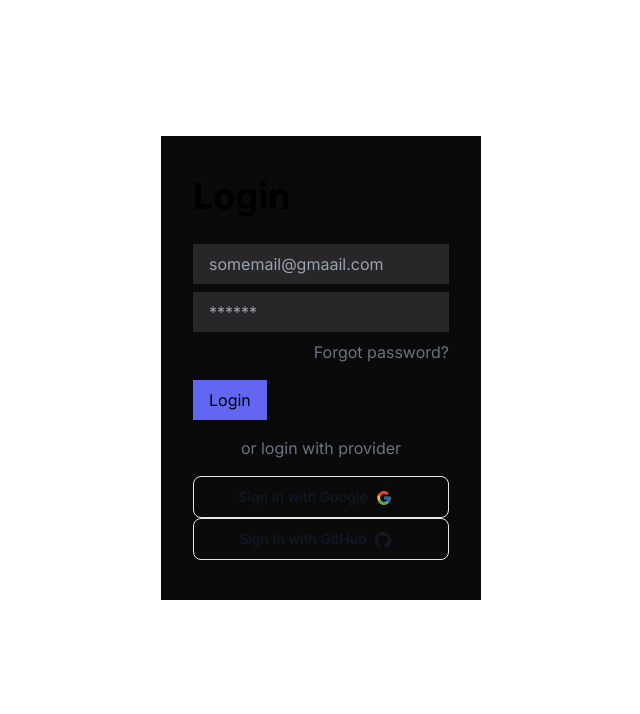
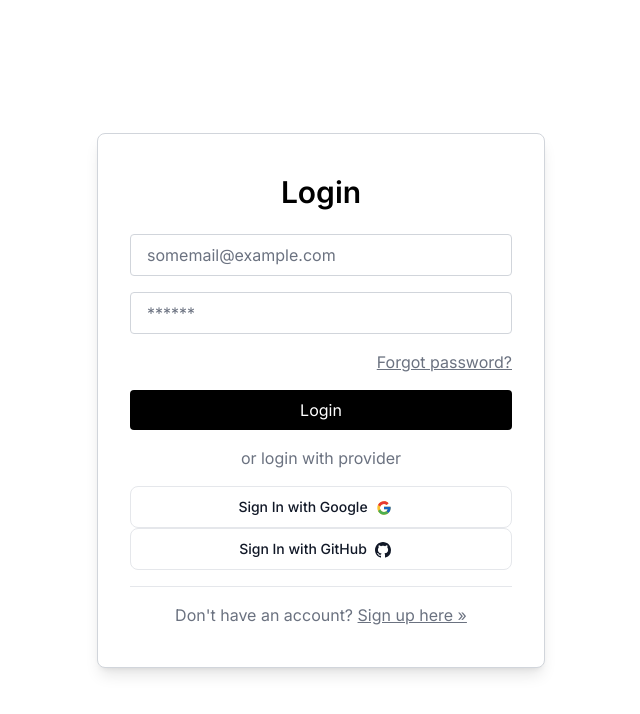
Before and after one commit to King-kae/nextjs-chatter, a Next.js app: page /login in a window 1280 px wide. Shown: the top 714 px of the page, without its empty margins (319-959 px from the left). Built offline with nearby package versions, Linux system fonts and the light colour scheme.

Commit message:
adding width to Image

```diff
--- a/src/app/allposts/[title]/page.tsx
+++ b/src/app/allposts/[title]/page.tsx
@@ -114,7 +114,7 @@ export default function PostPage({ params }: PostPageProps) {
       <Image
         src={post.imageURL}
         alt={post.title}
-        className="w-full h-auto max-h-96 object-cover mb-8 rounded-md shadow-md"
+        className="w-full h-auto object-cover mb-8 rounded-md shadow-md"
         width={800}
         height={400}
       />
--- /dev/null
+++ b/src/app/api/getuserposts/route.tsx
@@ -0,0 +1,32 @@
+// src/app/api/posts/user/route.ts
+import { NextRequest, NextResponse } from "next/server";
+import { getServerSession } from "next-auth";
+import connectToMongoDB from "@/lib/db";
+import Post from "@/models/post";
+import User from "@/models/user";
+import { authOptions } from "@/utils/authOptions";
+
+export async function GET(req: NextRequest) {
+  const session = await getServerSession(authOptions);
+
+  if (!session) {
+    return NextResponse.json({ message: "Unauthorized" }, { status: 401 });
+  }
+  const user = await User.findOne({ email: session.user?.email });
+
+  if (!user) {
+    return NextResponse.json({ message: "User not found" }, { status: 404 });
+  }
+
+  await connectToMongoDB();
+
+  try {
+    const posts = await Post.find({ author: user._id });
+    return NextResponse.json(posts, { status: 200 });
+  } catch (error) {
+    return NextResponse.json(
+      { message: "Error fetching posts", error },
+      { status: 500 }
+    );
+  }
+}
--- a/src/app/components/Posts/PostImage.tsx
+++ b/src/app/components/Posts/PostImage.tsx
@@ -6,14 +6,14 @@ export const PostImage = (props: any) => {
     return (
       <div className={`preview__image ${props.className} p-8`}>
         <a href={props.link}>
-          <Image width={400} height={300} src={props.src} alt={props.alt} />
+          <Image className='max-h-96 object-cover' width={768} height={300} src={props.src} alt={props.alt} />
         </a>
       </div>
     );
   }
   return (
     <div className={`post__image ${props.className}`}>
-      <Image width={400} height={300} src={props.src} alt={props.alt} />
+      <Image className='max-h-96 object-cover' width={768} height={300} src={props.src} alt={props.alt} />
     </div>
   );
 };
--- a/src/app/hook/useLike.tsx
+++ b/src/app/hook/useLike.tsx
@@ -1,7 +1,6 @@
 import axios from "axios";
 import { useState, useEffect, useCallback } from "react";
 import { useToast } from "./useToast"; // Assuming you have a toast hook for notifications
-
 
 export const useLike = (initialTitle: any) => {
   const [liked, setLiked] = useState(false);
@@ -73,7 +72,6 @@ export const useLike = (initialTitle: any) => {
         throw new Error(data.error || "Something went wrong");
       }
 
-
       setLiked((prevLiked) => !prevLiked);
       setLikeCount(data.likes.length);
     } catch (err) {
--- a/src/app/login/page.tsx
+++ b/src/app/login/page.tsx
@@ -25,49 +25,65 @@ function LoginPage() {
       password,
     });
 
-    if (signinResponse?.error) return setError(signinResponse.error as string);
+    if (signinResponse?.error) {
+      setError(signinResponse.error as string);
+      setLoginInProgress(false);
+      return;
+    }
 
-    if (signinResponse?.ok) return router.push("/dashboard/profile");
-
-    setLoginInProgress(false);
+    if (signinResponse?.ok) {
+      router.push("/dashboard/profile");
+    }
 
     console.log(signinResponse);
   };
 
   return (
-    <div className="justify-center h-[calc(100vh-4rem)] flex items-center">
-      <form onSubmit={handleSubmit} className="bg-neutral-950 px-8 py-10 w-3/12">
+    <div className="flex justify-center items-center min-h-screen p-4 bg-white">
+      <form onSubmit={handleSubmit} className="bg-white border border-gray-300 rounded-lg shadow-lg px-8 py-10 w-full max-w-md">
         {error && (
-          <div className="bg-red-500 text-white px-4 py-2">{error}</div>
+          <div className="bg-red-500 text-white px-4 py-2 rounded mb-4">{error}</div>
         )}
 
-        <h1 className="text-4xl font-bold mb-7">Login</h1>
+        <h1 className="text-3xl font-semibold mb-6 text-center">Login</h1>
 
         <input
           type="email"
-          placeholder="somemail@gmaail.com"
+          placeholder="somemail@example.com"
           name="email"
-          className="bg-zinc-800 px-4 py-2 block mb-2 w-full"
+          className="border border-gray-300 rounded px-4 py-2 mb-4 w-full text-black placeholder-gray-500"
+          required
         />
         <input
           type="password"
           placeholder="******"
           name="password"
-          className="bg-zinc-800 px-4 py-2 block mb-2 w-full"
+          className="border border-gray-300 rounded px-4 py-2 mb-4 w-full text-black placeholder-gray-500"
+          required
         />
         <div className="text-right text-gray-500 mb-4">
-          <a href="/forgot-password">Forgot password?</a>
+          <a href="/forgot-password" className="underline">Forgot password?</a>
         </div>
 
-        <button disabled={loginInProgress} className="bg-indigo-500 px-4 py-2" type="submit">
+        <button
+          disabled={loginInProgress}
+          className={`bg-black text-white rounded px-4 py-2 w-full ${loginInProgress ? 'opacity-50 cursor-not-allowed' : ''}`}
+          type="submit"
+        >
           {loginInProgress ? "Logging in..." : "Login"}
         </button>
+
         <div className="my-4 text-center text-gray-500">
           or login with provider
         </div>
 
         <GoogleButton />
         <GitHubButton />
+
+        <div className="text-center mt-4 text-gray-500 border-t pt-4">
+          Don&apos;t have an account?{' '}
+          <a href="/register" className="underline">Sign up here &raquo;</a>
+        </div>
       </form>
     </div>
   );
--- a/src/app/post/[...info]/page.tsx
+++ /dev/null
@@ -1,14 +0,0 @@
-import React from 'react';
-
-export default function UserDetails({params}: {params: {info: string[]}}) {
-    const {info} = params;
-
-    const [username, slug] = info;
-
-    return (
-        <div>
-            <h1>User: {username}</h1>
-            <p>slug: /{slug}</p>
-        </div>
-    );
-}
```
Also changed, not shown: src/app/components/Posts/Posts.tsx (+12 -7 lines), src/app/post/page.tsx (+21 -5 lines), src/app/user/[userId]/page.tsx (+5 -6 lines).
